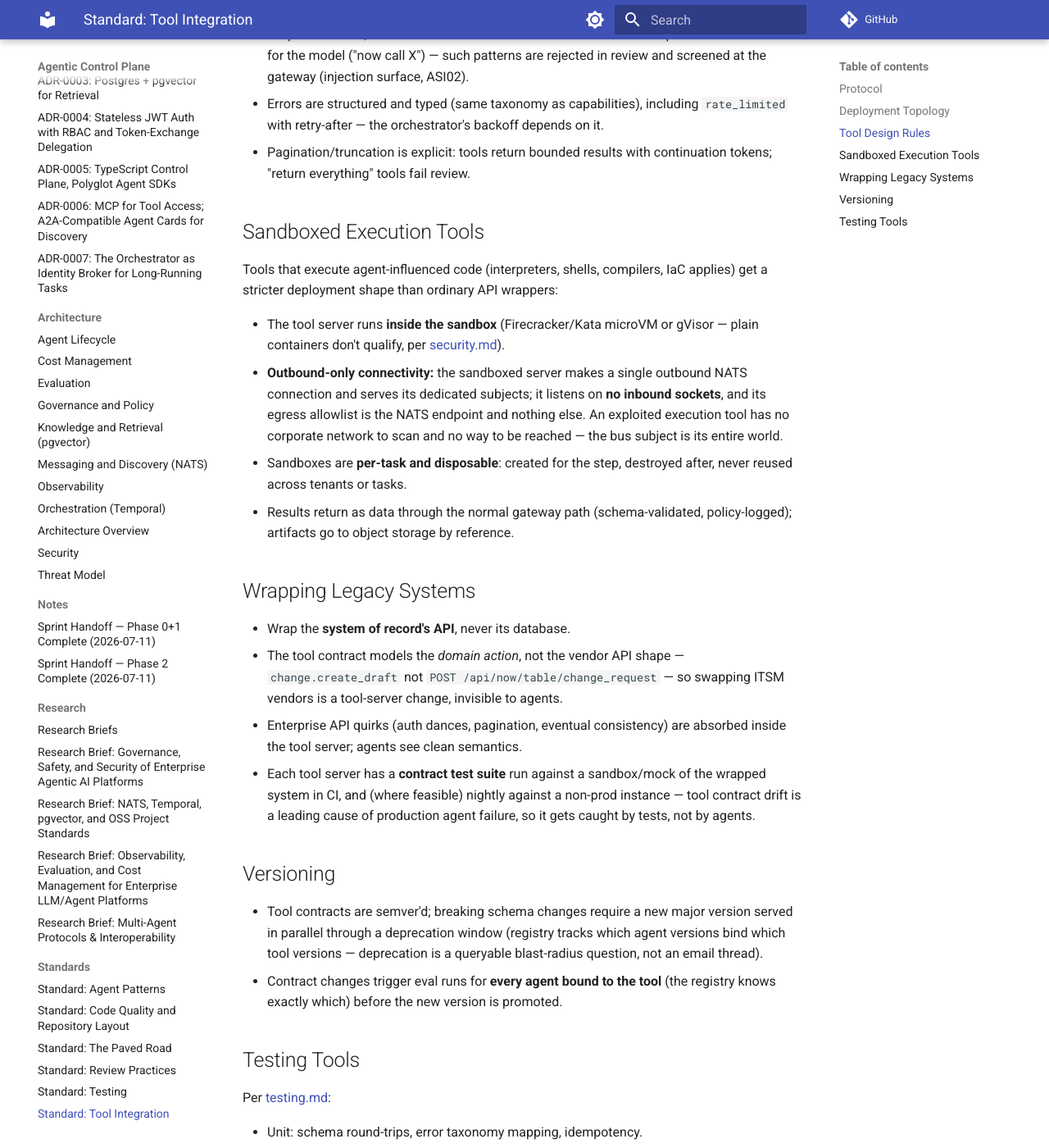
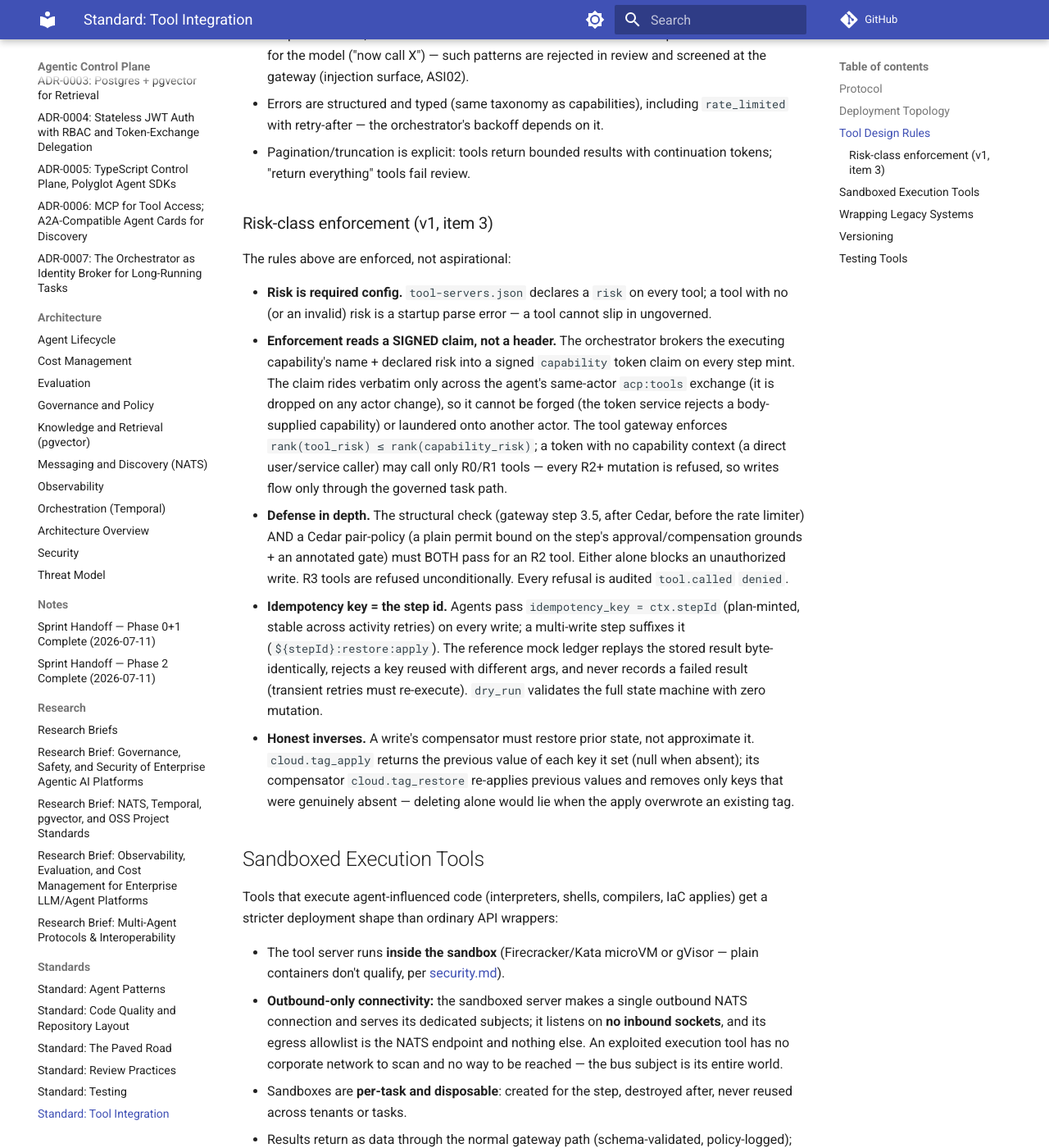
Before and after one commit to jaredgrabill/agentic-control-plane, an MkDocs documentation site: the page built from docs/standards/tool-integration.md, in a window 1280 px wide and 1400 px high, scrolled down 1167 px. Shown: the whole window at 82% size. Built offline with MkDocs 1.6.1 and Material for MkDocs 9.7.7, drawn with Linux system fonts in a browser that asks for light colours; comment, search, counter and statistics services are not loaded.

Commit message:
docs: record risk class enforcement and write tool conventions
tool-integration.md gains a v1 risk-class-enforcement subsection (signed
capability claim transport, defense-in-depth structural + Cedar pair-policy,
idempotency-key = step-id, dry_run, honest inverses). governance-and-policy.md
records how the risk-class check narrows the downstream tool-call surface and
its relation to the step-granularity approval residual. agent-patterns.md adds
the write-tool idempotency-key, compensator-input {original}, and
compensator-output (honest inverse) conventions.

Co-Authored-By: Claude Opus 4.8 <noreply@anthropic.com>

```diff
--- a/docs/standards/tool-integration.md
+++ b/docs/standards/tool-integration.md
@@ -51,6 +51,39 @@ schema on the platform — token cost and attack surface both drop.
 - Pagination/truncation is explicit: tools return bounded results with
   continuation tokens; "return everything" tools fail review.
 
+### Risk-class enforcement (v1, item 3)
+
+The rules above are enforced, not aspirational:
+
+- **Risk is required config.** `tool-servers.json` declares a `risk` on every
+  tool; a tool with no (or an invalid) risk is a startup parse error — a tool
+  cannot slip in ungoverned.
+- **Enforcement reads a SIGNED claim, not a header.** The orchestrator brokers
+  the executing capability's name + declared risk into a signed `capability`
+  token claim on every step mint. The claim rides verbatim only across the
+  agent's same-actor `acp:tools` exchange (it is dropped on any actor change),
+  so it cannot be forged (the token service rejects a body-supplied capability)
+  or laundered onto another actor. The tool gateway enforces
+  `rank(tool_risk) ≤ rank(capability_risk)`; a token with no capability context
+  (a direct user/service caller) may call only R0/R1 tools — every R2+ mutation
+  is refused, so writes flow only through the governed task path.
+- **Defense in depth.** The structural check (gateway step 3.5, after Cedar,
+  before the rate limiter) AND a Cedar pair-policy (a plain permit bound on the
+  step's approval/compensation grounds + an annotated gate) must BOTH pass for
+  an R2 tool. Either alone blocks an unauthorized write. R3 tools are refused
+  unconditionally. Every refusal is audited `tool.called` `denied`.
+- **Idempotency key = the step id.** Agents pass `idempotency_key = ctx.stepId`
+  (plan-minted, stable across activity retries) on every write; a multi-write
+  step suffixes it (`${stepId}:restore:apply`). The reference mock ledger
+  replays the stored result byte-identically, rejects a key reused with
+  different args, and never records a failed result (transient retries must
+  re-execute). `dry_run` validates the full state machine with zero mutation.
+- **Honest inverses.** A write's compensator must restore prior state, not
+  approximate it. `cloud.tag_apply` returns the previous value of each key it
+  set (null when absent); its compensator `cloud.tag_restore` re-applies
+  previous values and removes only keys that were genuinely absent — deleting
+  alone would lie when the apply overwrote an existing tag.
+
 ## Sandboxed Execution Tools
 
 Tools that execute agent-influenced code (interpreters, shells, compilers,
```
Also changed, not shown: docs/architecture/governance-and-policy.md (+10 -0 lines), docs/standards/agent-patterns.md (+15 -0 lines).
